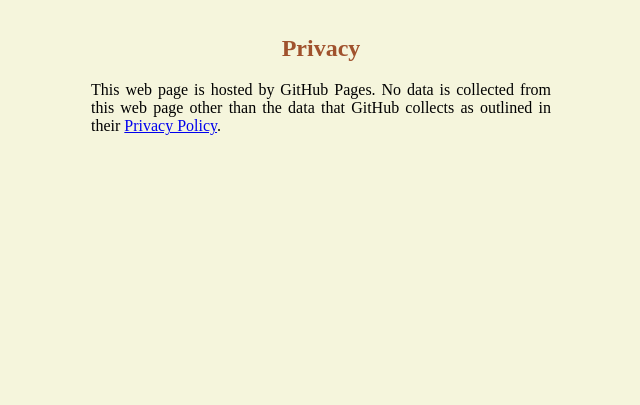
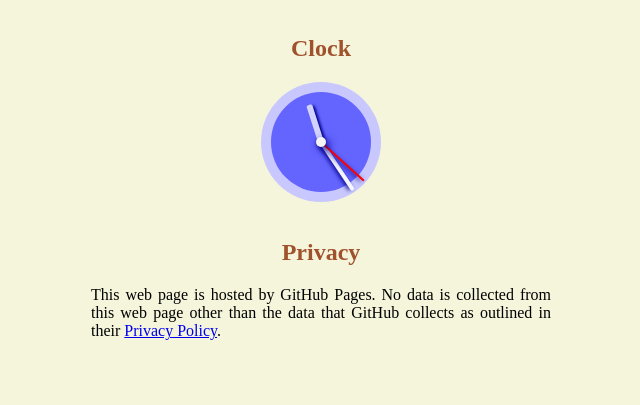
Before and after one commit to christopher-boustros/Online-Stopwatch-and-Timer, a plain HTML site: page index.html in a window 1280 px wide. Shown: the part 395-800 px from the top of the page, without its empty margins (319-959 px from the left). Drawn offline with Linux system fonts and the light colour scheme.

Commit message:
Add clock

```diff
--- a/index.html
+++ b/index.html
@@ -10,7 +10,7 @@
   <link rel="stylesheet" href="styles.css">
   <script type="text/javascript" src="script.js"></script>
 </head>
-<body>
+<body onload="setClock();">
   <h2 class="title">Stopwatch</h2>
   <div class="display" id="stopwatchDisplay">
     00:00:00.00
@@ -25,7 +25,7 @@
     00:00:00
   </div>
   <div class=dropdownBoxes>
-    <label for="selectHours">Hours:</label>
+    <label for="selectHours">Hours</label>
     <select class="dropdownBox" name="hours" id="selectHours">
       <script>
         var wrapper = document.getElementById("selectHours");
@@ -36,7 +36,7 @@
         wrapper.innerHTML = wrapperInnerHTML;
       </script>
     </select>
-    <label for="selectMinutes">Minutes:</label>
+    <label for="selectMinutes">Minutes</label>
     <select class="dropdownBox" name="minutes" id="selectMinutes">
       <script>
         var wrapper = document.getElementById("selectMinutes");
@@ -47,7 +47,7 @@
         wrapper.innerHTML = wrapperInnerHTML;
       </script>
     </select>
-    <label for="selectSeconds">Seconds:</label>
+    <label for="selectSeconds">Seconds</label>
     <select class="dropdownBox" name="seconds" id="selectSeconds">
       <script>
         var wrapper = document.getElementById("selectSeconds");
@@ -64,6 +64,18 @@
     <button class="button" id="cancel" onclick="cancelButton()">CANCEL</button>
   </div>
   <br>
+  <h2 class="title">Clock</h2>
+  <div id="clock-container">
+	<div id="clock">
+	  <div id="clock-outer-circle"></div>
+      <div id="clock-inner-circle"></div>
+      <div id="clock-hour-hand"></div>
+      <div id="clock-minute-hand"></div>
+      <div id="clock-second-hand"></div>
+      <div id="clock-middle-dot"></div>
+	</div>
+  </div>
+  <br>
   <div style="width: 460px; margin: 0px auto;">
     <h2 class="title">Privacy</h2>
     <p style="text-align: justify;">
--- a/script.js
+++ b/script.js
@@ -302,3 +302,48 @@ function playAlarmSound() {
     // Play the alarm sound again after 2.5 seconds
     alarmSoundTimeout = setTimeout(playAlarmSound, 2500);
 }
+
+/*
+ * CLOCK FUNCTIONS
+ */
+
+// Stores the hour hand, minute hand, and second hand document elements
+let hourHand = null;
+let minuteHand = null;
+let secondHand = null;
+
+// Stores the timeout to update the clock
+let clockTimeout = null;
+
+// Convers the given hours, minutes, and seconds to degrees
+function convertHoursMinutesSecondsToDegrees(hours, minutes, seconds) {
+    hoursDeg = (hours % 12 + minutes / 60 + seconds / 3600) / 12 * 360;
+    minutesDeg = (minutes + seconds / 60) / 60 * 360;
+    secondsDeg = seconds / 60 * 360;
+    return [hoursDeg, minutesDeg, secondsDeg];
+}
+
+// Sets the clock for the first time
+function setClock() {
+    hourHand = document.getElementById("clock-hour-hand");
+    minuteHand = document.getElementById("clock-minute-hand");
+    secondHand = document.getElementById("clock-second-hand");
+
+    updateClock();
+}
+
+// Updates the clock to display the current time and repeat once every milisecond
+function updateClock() {
+    let date = new Date();
+    let hours = date.getHours();
+    let minutes = date.getMinutes();
+    let seconds = date.getSeconds();
+    let degrees = convertHoursMinutesSecondsToDegrees(hours, minutes, seconds);
+
+    hourHand.style.transform = "rotate(" + degrees[0] + "deg)";
+    minuteHand.style.transform = "rotate(" + degrees[1] + "deg)";
+    secondHand.style.transform = "rotate(" + degrees[2] + "deg)";
+
+	// Call this function again after 1 milisecond
+    clockTimeout = setTimeout(updateClock, 1);
+}
--- a/styles.css
+++ b/styles.css
@@ -19,7 +19,7 @@
     background-color: aliceblue;
     width: 460px;
     height: 70px;
-    margin: 0 auto;
+    margin: 0px auto;
     border-radius: 10px 10px 0px 0px;
     border-style: solid;
     border-width: 1px;
@@ -30,7 +30,7 @@
     text-align: center;
     width: 460px;
     height: 30px;
-    margin: 0 auto;
+    margin: 0px auto;
     background-color: rgb(230, 230, 230);
     border-radius: 0px 0px 10px 10px;
     border-style: solid;
@@ -55,7 +55,7 @@
     background-color:rgb(200, 200, 200);
     width: 460px;
     height: 30px;
-    margin: 0 auto;
+    margin: 0px auto;
     border-style: solid;
     border-width: 1px;
     border-color: black;
@@ -80,3 +80,81 @@
     background-color:white;
     color: black;
 }
+
+#clock-container {
+	width: 460px;
+	height: 120px;
+	margin: auto;
+	margin-top: 20px;
+}
+
+#clock {
+	width: 120px;
+	height: 120px;
+	margin: 0px auto;
+}
+
+#clock-inner-circle {
+    position: absolute;
+    background: rgb(100, 100, 255);
+    width: 100px;
+    height: 100px;
+    margin-top: 10px;
+    margin-left: 10px;
+    border-radius: 50%;
+}
+
+#clock-outer-circle {
+    position: absolute;
+    background: rgb(200, 200, 255);
+    width: 120px;
+    height: 120px;
+    border-radius: 50%;
+}
+
+#clock-middle-dot {
+    position: absolute;
+    background: whitesmoke;
+    width: 10px;
+    height: 10px;
+    margin-top: 55px;
+    margin-left: 55px;
+    border-radius: 50%;
+    box-shadow: 3px 3px 8px darkblue;
+}
+
+#clock-minute-hand {
+    position: absolute;
+    background: rgb(245, 245, 255);
+    width: 4px;
+    height: 58px;
+    margin: 2px 60px 58px 58px;
+    border-radius: 2px;
+    box-shadow: 2px 2px 4px darkblue;
+    transform-origin: bottom;
+    transform: rotate(0deg);
+}
+
+#clock-second-hand {
+    position: absolute;
+    background: red;
+    width: 2px;
+    height: 58px;
+    margin: 2px 60px 59px 59px;
+    border-radius: 2px;
+    box-shadow: 2px 2px 5px darkblue;
+    transform-origin: bottom;
+    transform: rotate(30deg);
+}
+
+#clock-hour-hand {
+    position: absolute;
+    background: rgb(210, 210, 255);
+    width: 6px;
+    height: 39px;
+    margin: 21px 60px 57px 57px;
+    border-radius: 2px;
+    box-shadow: 2px 2px 3px darkblue;
+    transform-origin: bottom;
+    transform: rotate(45deg);
+}
```
